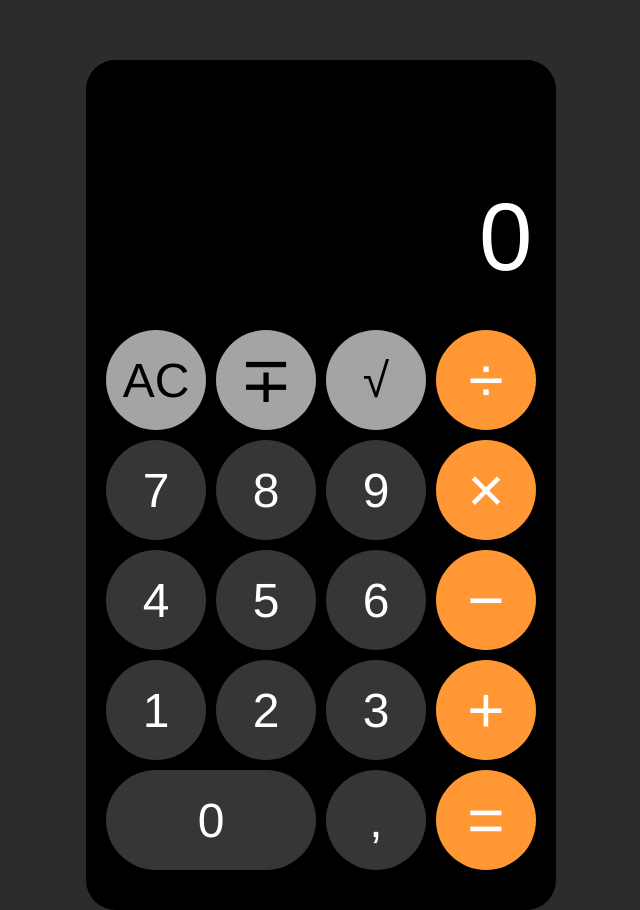
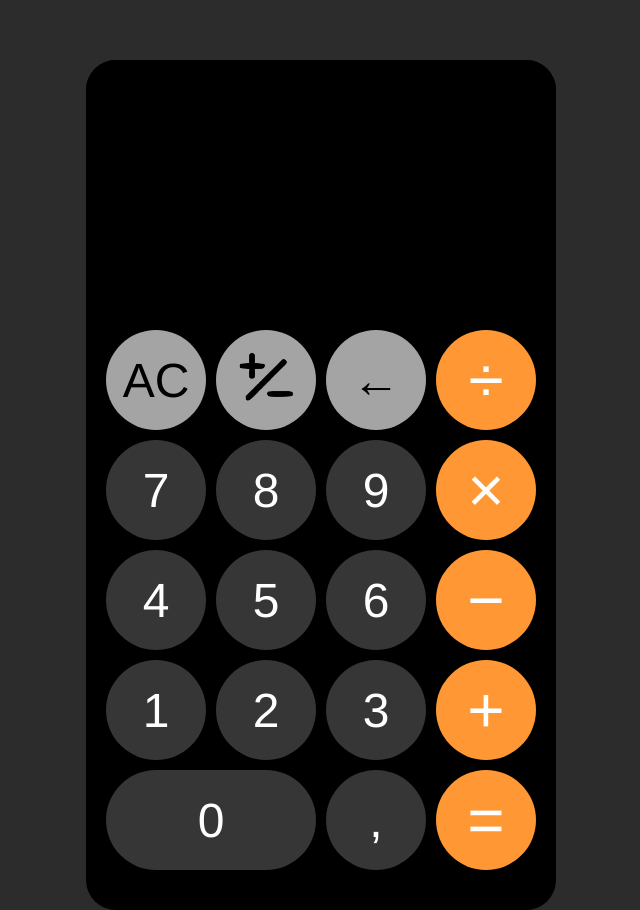
Before and after one commit to Halityildiz/IOS-Calculator, a plain HTML site: page index.html in a window 1280 px wide. Shown: the whole page, without its empty margins (319-959 px from the left). Drawn offline with Linux system fonts and the light colour scheme.

Commit message:
guncelleme back yapildi

```diff
--- a/app.js
+++ b/app.js
@@ -1,8 +1,7 @@
 const ustpen = document.querySelector("#ustpen");
 let altpen = document.querySelector("#altpen");
 const button = document.querySelectorAll(".button");
-ustpen.value = "";
-altpen.value = 0;
+
 
 button[0].addEventListener("click", () => {
   ustpen.value = "";
@@ -14,9 +13,14 @@ button[1].addEventListener("click", () => {
 });
 
 button[2].addEventListener("click", () => {
-  ustpen.value =  "√ " + altpen.value + " =";
-    altpen.value = ustpen.value.split(" ")[1] ** (0.5);
+  altpen.value = altpen.value.substring(0, altpen.value.length - 1);
 });
+
+
+// button[2].addEventListener("click", () => {
+//   ustpen.value =  "√ " + altpen.value + " =";
+//     altpen.value = ustpen.value.split(" ")[1] ** (0.5);
+// });
 
 button[3].addEventListener("click", () => {
     if (ustpen.value == "" ) {
--- a/index.html
+++ b/index.html
@@ -5,6 +5,7 @@
     <meta http-equiv="X-UA-Compatible" content="IE=edge">
     <meta name="viewport" content="width=device-width, initial-scale=1.0">
     <title>Calculator IOS</title>
+    <link rel="icon" href="https://icon-icons.com/icon/plus-minus/174993" type="image/x-icon" />
     <link rel="stylesheet" href="style.css">
 </head>
 <body>
@@ -14,9 +15,9 @@
             <div class="altpen"><input type="text" id="altpen"></div>
         </header>
         <main class="buttonpen">
-            <div class="button function ac">AC</div>
-            <div class="button function plumin" style="font-size: 4rem;">∓</div>
-            <div class="button function kok">√</div>
+            <div class="button function ac" style="font-weight:510;">AC</div>
+            <div class="button function plumin"><img src="./plus_minus_icon_174993 (3).ico" alt=""></div>
+            <div class="button function kok">←</div>
             <div class="button operation div">÷</div>
             <div class="button num7">7</div>
             <div class="button num8">8</div>
--- a/style.css
+++ b/style.css
@@ -115,3 +115,7 @@
     border: none;
     outline: none;
 }
+
+img{
+    background-color: transparent;
+}
```
Also changed, not shown: plus_minus_icon_174993 (3).ico (added).
